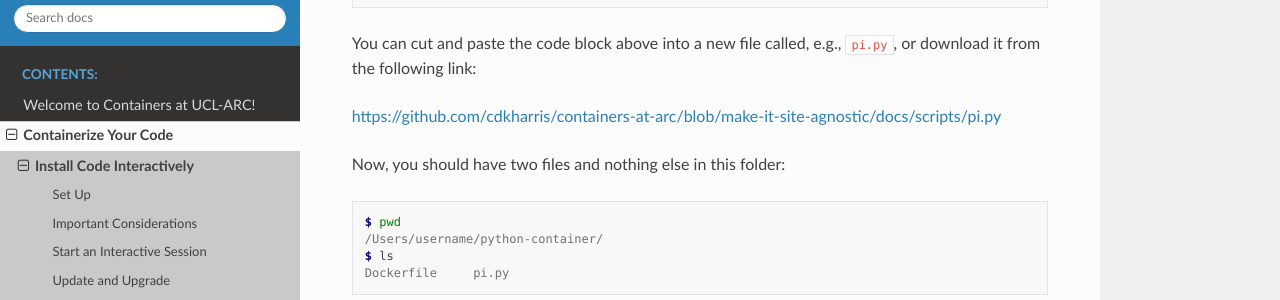
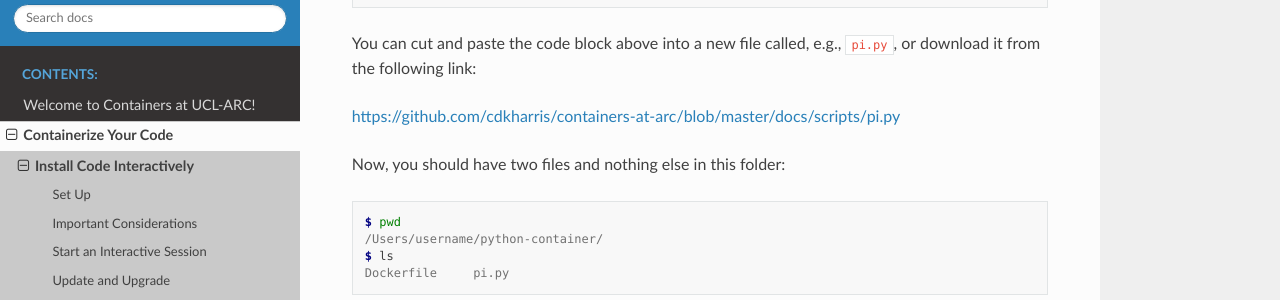
Before and after one commit to TACC/containers_at_tacc, a Sphinx documentation site: the page built from docs/containerize-your-code/install_code_interactively.rst, in a window 1280 px wide and 900 px high, scrolled down 953 px. Shown: the part 151-451 px from the top of the window. Built offline with Sphinx 7.4.7 and the Read the Docs theme 2.0.0, drawn with Linux system fonts in a browser that asks for light colours; some of the changed lines change nothing that is shown.

Commit message:
wrong branch in links

```diff
--- a/docs/substitutions.txt
+++ b/docs/substitutions.txt
@@ -8,10 +8,10 @@
 .. |uname-a| replace:: Darwin varun.local 23.4.0 Darwin Kernel Version 23.4.0: Fri Mar 15 00:19:22 PDT 2024; root:xnu-10063.101.17~1/RELEASE_ARM64_T8112 arm64
 .. |pipy| replace:: pi.py
 .. _pipy : https://raw.githubusercontent.com/cdkharris/containers-at-arc/master/docs/scripts/pi.py
-.. |pipyurl| replace:: https://github.com/cdkharris/containers-at-arc/blob/make-it-site-agnostic/docs/scripts/pi.py
-.. _pipyurl : https://github.com/cdkharris/containers-at-arc/blob/make-it-site-agnostic/docs/scripts/pi.py
-.. |appgourl| replace:: https://github.com/cdkharris/containers-at-arc/blob/make-it-site-agnostic/docs/scripts/app.go
-.. _appgourl : https://github.com/cdkharris/containers-at-arc/blob/make-it-site-agnostic/docs/scripts/app.go
+.. |pipyurl| replace:: https://github.com/cdkharris/containers-at-arc/blob/master/docs/scripts/pi.py
+.. _pipyurl : https://github.com/cdkharris/containers-at-arc/blob/master/docs/scripts/pi.py
+.. |appgourl| replace:: https://github.com/cdkharris/containers-at-arc/blob/master/docs/scripts/app.go
+.. _appgourl : https://github.com/cdkharris/containers-at-arc/blob/master/docs/scripts/app.go
 .. |logininstructionslink| replace:: Please follow these instructions to log in.
 .. _logininstructionslink : https://www.rc.ucl.ac.uk/docs/howto/#how-do-i-log-in
 .. |interactivecmd| replace:: ``qrsh``
```
